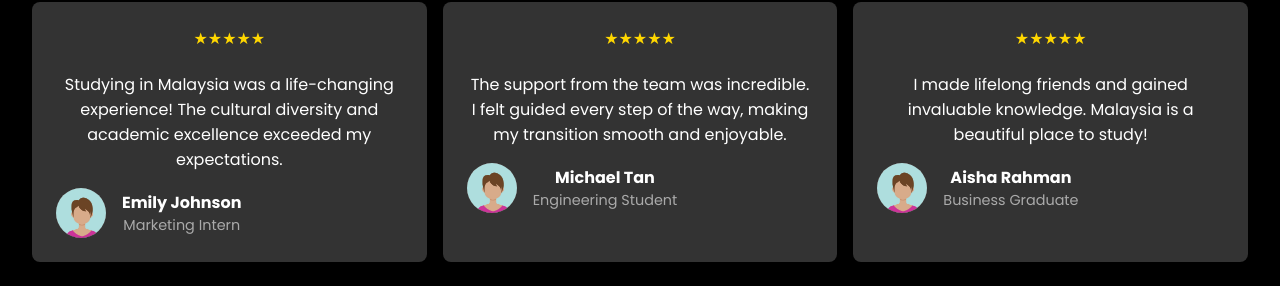
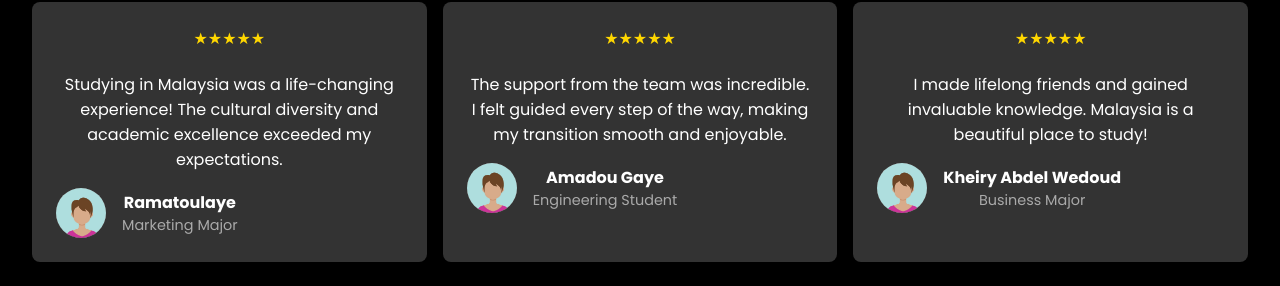
Before and after one commit to Baboucar/sabroad, a Vue app: page / in a window 1280 px wide. Shown: the part 2877-3163 px from the top of the page. Built offline with nearby package versions, Linux system fonts and the light colour scheme; a web font is replaced by a local one.

Commit message:
added social links

```diff
--- a/src/components/Footer.vue
+++ b/src/components/Footer.vue
@@ -8,9 +8,10 @@
 
             <div class="icons">
                 <a href="#"><i class="fab fa-linkedin-in"></i></a>
-                <a href="#"><i class="fab fa-facebook-f"></i></a>
+                <a href="https://www.facebook.com/people/Beyond-Dimensions/61563697877245/?ref=xav_ig_profile_web"><i class="fab fa-facebook-f"></i></a>
                 <a href="#"><i class="fab fa-twitter"></i></a>
-                <a href="#"><i class="fab fa-instagram"></i></a>
+                <a href="https://www.instagram.com/beyond_dimension_20?igsh=ZTVnOWE1dHcwemlp"><i class="fab fa-instagram"></i></a>
+                <a href="https://www.tiktok.com/@beyond.dimensions22?_t=8pDMOk9i5N8&_r=1"><i class="fab fa-tiktok"></i></a>
             </div>
         </div>
         <div class="right">
--- a/src/components/Home.vue
+++ b/src/components/Home.vue
@@ -209,20 +209,20 @@ export default defineComponent({
  const testimonials = [
         {
           text: "Studying in Malaysia was a life-changing experience! The cultural diversity and academic excellence exceeded my expectations.",
-          name: "Emily Johnson",
-          title: "Marketing Intern",
+          name: "Ramatoulaye ",
+          title: "Marketing Major",
           image: "testimonial-avatar-3.jpg"
         },
         {
           text: "The support from the team was incredible. I felt guided every step of the way, making my transition smooth and enjoyable.",
-          name: "Michael Tan",
+          name: "Amadou Gaye",
           title: "Engineering Student",
           image: "testimonial-avatar-3.jpg"
         },
         {
           text: "I made lifelong friends and gained invaluable knowledge. Malaysia is a beautiful place to study!",
-          name: "Aisha Rahman",
-          title: "Business Graduate",
+          name: "Kheiry Abdel Wedoud",
+          title: "Business Major",
           image: "testimonial-avatar-3.jpg"
         },
         // Add more testimonials as needed
```
